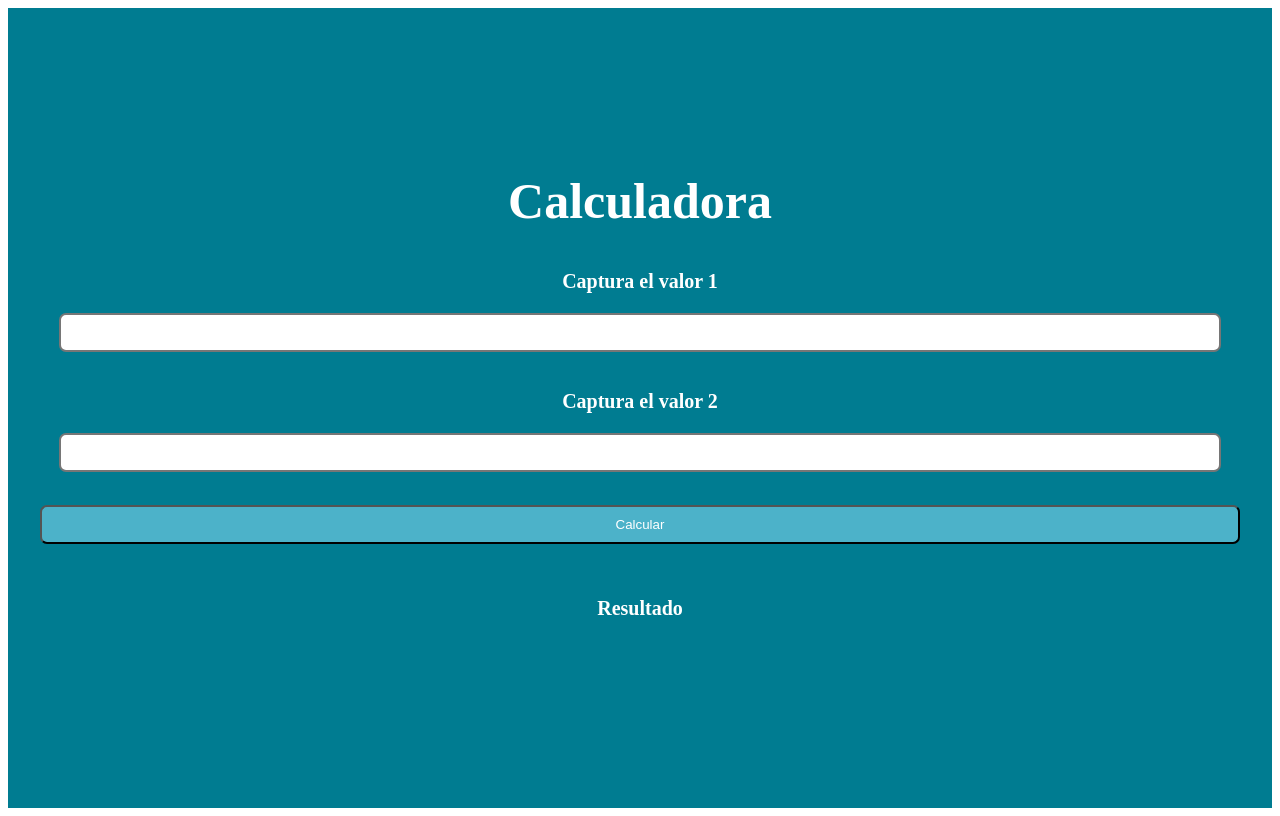
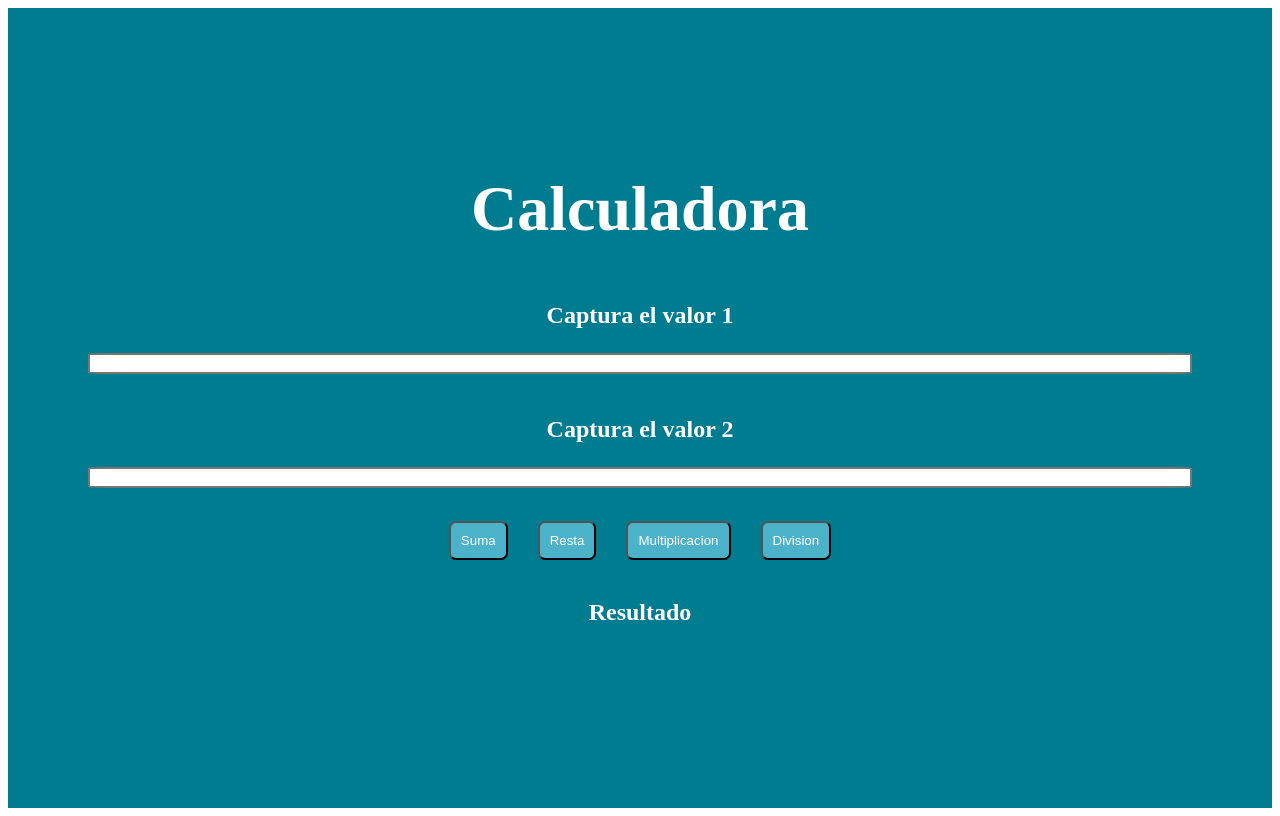
Before and after one commit to LMendoza70/Web-3A, a plain HTML site: page Calculadora/Calculadora.html in a window 1280 px wide. Drawn offline with Linux system fonts and the light colour scheme.

Commit message:
Clase 05/06/2024

```diff
--- a/Calculadora/Calculadora.html
+++ b/Calculadora/Calculadora.html
@@ -13,7 +13,14 @@
         <input class="input" type="number" name="v1" id="v1"><br>
         <h3 class="subtitle">Captura el valor 2</h3>
         <input class="input" type="number" name="v2" id="v2"><br>
-        <button class="button" type="button" onclick="calcular()">Calcular</button><br>
+
+        <div class="botonera">
+            <button class="button" type="button" onclick="calcular()">Suma</button><br>
+            <button class="button" type="button" onclick="calcular()">Resta</button><br>
+            <button class="button" type="button" onclick="calcular()">Multiplicacion</button><br>
+            <button class="button" type="button" onclick="calcular()">Division</button><br>
+        </div>
+
         <h3 class="subtitle">Resultado</h3>
         <h3 class="result" id="res"></h3>
     </div>
--- a/Calculadora/style.css
+++ b/Calculadora/style.css
@@ -8,22 +8,23 @@
     color: #fff;
 }
 .title{
-    font-size: 50px;
-    margin-bottom: 20px;
+    font-size: 4rem;
+    margin-bottom: 2rem;
     text-align: center;
     font-weight: bold;
 }
 .subtitle{
-    font-size: 20px;
-    margin-bottom: 20px;
+    font-size: 1.5rem;
+    margin-bottom: 1.5rem;
     text-align: center;
 }
 .input{
-    width: 90%;
-    padding: 10px;
-    border-width: 2px;
+    width: 80vw;
+    padding-left: 3%;
+    padding-right: 3%;
+    border-width: 2%;
     border-color: rgba(0, 0, 0, 0.539);
-    border-radius: 7px;
+    border-radius: 3%;
     border-style:solid;
 }
 .button{
@@ -35,3 +36,25 @@
     color: #fff;
     cursor: pointer;
 }
+.botonera{
+    display: flex;
+}
+
+@media (max-width:768px){
+    .botonera{
+        display: flex;
+        flex-direction: column;
+    }
+    .button{
+        margin: 0%;
+        width: 85vw;
+    }
+}
+
+/*
+    padding: 10%  Porcentaje del tamaño del contenedor.;
+    padding: 10vw Porcentaje del ancho de la ventana gráfica.;
+    padding: 10vh  Porcentaje del alto de la ventana gráfica.
+    padding: 10em  Tamaño de fuente relativo al tamaño de fuente del elemento padre.
+    padding: 10rem  Tamaño de fuente relativo a la raíz del documento.
+*/
```
